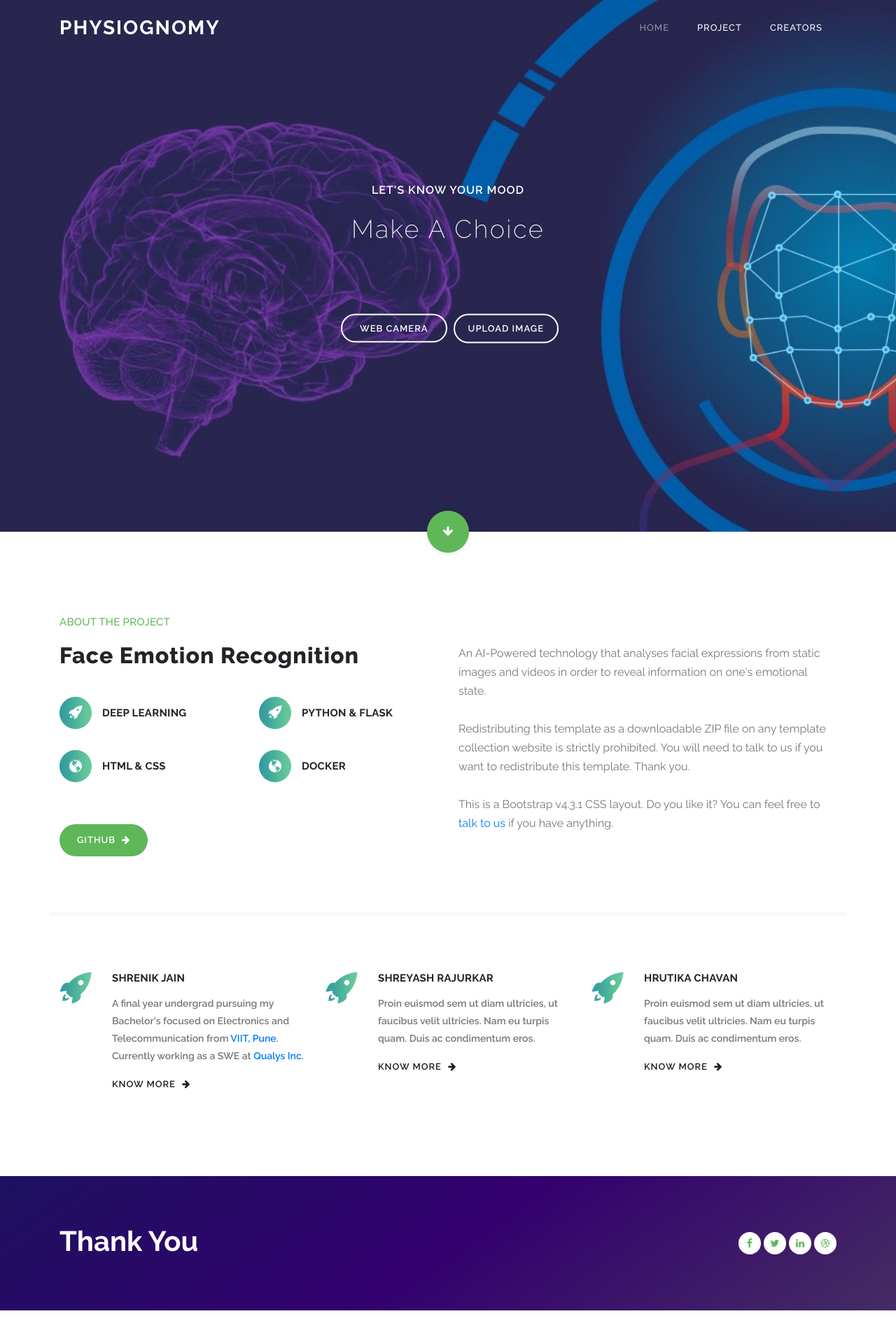
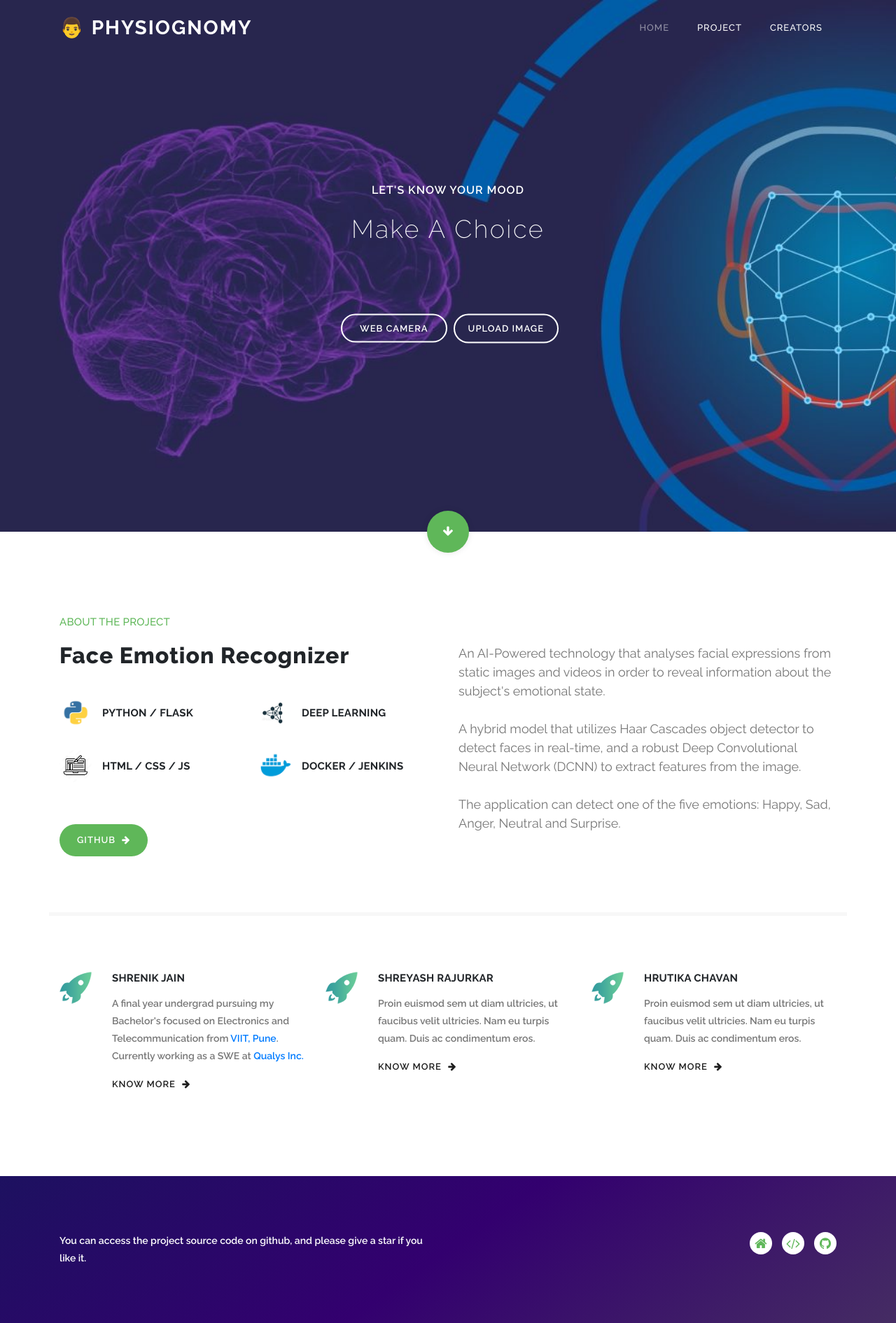
Before and after one commit to shrenik-jain/face-physiognomy, a Flask app: page / in a window 1280 px wide. Shown: the whole page at 70% size. Run offline with Flask 2, Linux system fonts and the light colour scheme; some libraries are stand-ins or nearby versions.

Commit message:
update: change website UI

```diff
--- a/templates/index.html
+++ b/templates/index.html
@@ -54,7 +54,7 @@
                     <nav class="main-nav">
                         <!-- ***** Logo Start ***** -->
                         <a href="#" class="logo">
-                            Physiognomy
+                            👨 Physiognomy
                         </a>
                         <!-- ***** Logo End ***** -->
                         <!-- ***** Menu Start ***** -->
@@ -123,31 +123,31 @@
                     <div class="left-text-content">
                         <div class="section-heading">
                             <h6>About The Project</h6>
-                            <h2>Face Emotion Recognition</h2>
+                            <h2>Face Emotion Recognizer</h2>
                         </div>
                         <div class="row">
                             <div class="col-md-6 col-sm-6">
                                 <div class="service-item">
-                                    <img src="static/assets/images/service-item-01.png" alt="">
+                                    <img src="static/assets/images/python.png" alt="">
+                                    <h4>Python / Flask</h4>
+                                </div>
+                            </div>
+                            <div class="col-md-6 col-sm-6">
+                                <div class="service-item">
+                                    <img src="static/assets/images/cnn.png" alt="">
                                     <h4>Deep Learning</h4>
                                 </div>
                             </div>
                             <div class="col-md-6 col-sm-6">
                                 <div class="service-item">
-                                    <img src="static/assets/images/service-item-01.png" alt="">
-                                    <h4>Python & Flask</h4>
+                                    <img src="static/assets/images/frontend.png" alt="">
+                                    <h4>HTML / CSS / JS</h4>
                                 </div>
                             </div>
                             <div class="col-md-6 col-sm-6">
                                 <div class="service-item">
-                                    <img src="static/assets/images/contact-info-03.png" alt="">
-                                    <h4>HTML & CSS</h4>
-                                </div>
-                            </div>
-                            <div class="col-md-6 col-sm-6">
-                                <div class="service-item">
-                                    <img src="static/assets/images/contact-info-03.png" alt="">
-                                    <h4>Docker</h4>
+                                    <img src="static/assets/images/docker.png" alt="">
+                                    <h4>Docker / Jenkins</h4>
                                 </div>
                             </div>
                             <div class="col-md-12">
@@ -160,14 +160,14 @@
                 </div>
                 <div class="col-lg-6 col-md-6 col-xs-12">
                     <div class="right-text-content">
-                        <p>An AI-Powered technology that analyses facial expressions from static images and videos in
-                            order to reveal information on one's emotional state.
-                            <br><br>Redistributing this template as a downloadable ZIP file on any template collection
-                            website is strictly prohibited. You will need to talk to us if you want to redistribute this
-                            template. Thank you.
-                            <br><br>This is a Bootstrap v4.3.1 CSS layout. Do you like it? You can feel free to <a
-                                rel="nofollow noopener" href="https://templatemo.com/contact" target="_parent">talk to
-                                us</a> if you have anything.
+                        <p style="font-size: 18px;">
+                            An AI-Powered technology that analyses facial expressions from static images and videos in
+                            order to reveal information about the subject's emotional state.
+                            <br><br>
+                            A hybrid model that utilizes Haar Cascades object detector to detect faces in real-time, and
+                            a robust Deep Convolutional Neural Network (DCNN) to extract features from the image.
+                            <br><br>
+                            The application can detect one of the five emotions: Happy, Sad, Anger, Neutral and Surprise.
                         </p>
                     </div>
                 </div>
@@ -238,21 +238,18 @@
             <div class="row">
                 <div class="col-lg-6 col-xs-12">
                     <div class="left-text-content">
-                        <p style="font-size: 2.5rem; font-weight: 650;">Thank You</p>
+                        <p style="font-weight: 600;">
+                            You can access the project source code on <a href="https://github.com/shrenik-jain/face-physiognomy">github</a>,
+                            and please give a star if you like it.
+                        </p>
                     </div>
                 </div>
                 <div class="col-lg-6 col-xs-12">
                     <div class="right-text-content">
                         <ul class="social-icons">
-                            <!-- <li><p>Follow Us</p></li> -->
-                            <li><a rel="nofollow" href="https://fb.com/templatemo"><i class="fa fa-facebook"></i></a>
-                            </li>
-                            <li><a rel="nofollow" href="https://fb.com/templatemo"><i class="fa fa-twitter"></i></a>
-                            </li>
-                            <li><a rel="nofollow" href="https://fb.com/templatemo"><i class="fa fa-linkedin"></i></a>
-                            </li>
-                            <li><a rel="nofollow" href="https://fb.com/templatemo"><i class="fa fa-dribbble"></i></a>
-                            </li>
+                            <li style="margin-right: 10px;"><a rel="nofollow" href="#top"><i class="fa fa-home fa-lg"></i></a></li>
+                            <li style="margin-right: 10px;"><a rel="nofollow" href="#about"><i class="fa fa-code fa-lg"></i></a></li>
+                            <li><a rel="nofollow" href="https://github.com/shrenik-jain/face-physiognomy"><i class="fa fa-github fa-lg"></i></a></li>
                         </ul>
                     </div>
                 </div>
```
Also changed, not shown: templates/image_upload.html (+3 -10 lines), static/assets/images/cnn.png (added), static/assets/images/contact-info-01.png (deleted), static/assets/images/contact-info-02.png (deleted), static/assets/images/contact-info-03.png (deleted), static/assets/images/docker.png (added), static/assets/images/dotted-map-bg.png (deleted), static/assets/images/frontend.png (added), static/assets/images/python.png (added), static/assets/images/service-item-01.png (deleted), static/assets/images/title-logo.jpg (deleted).
